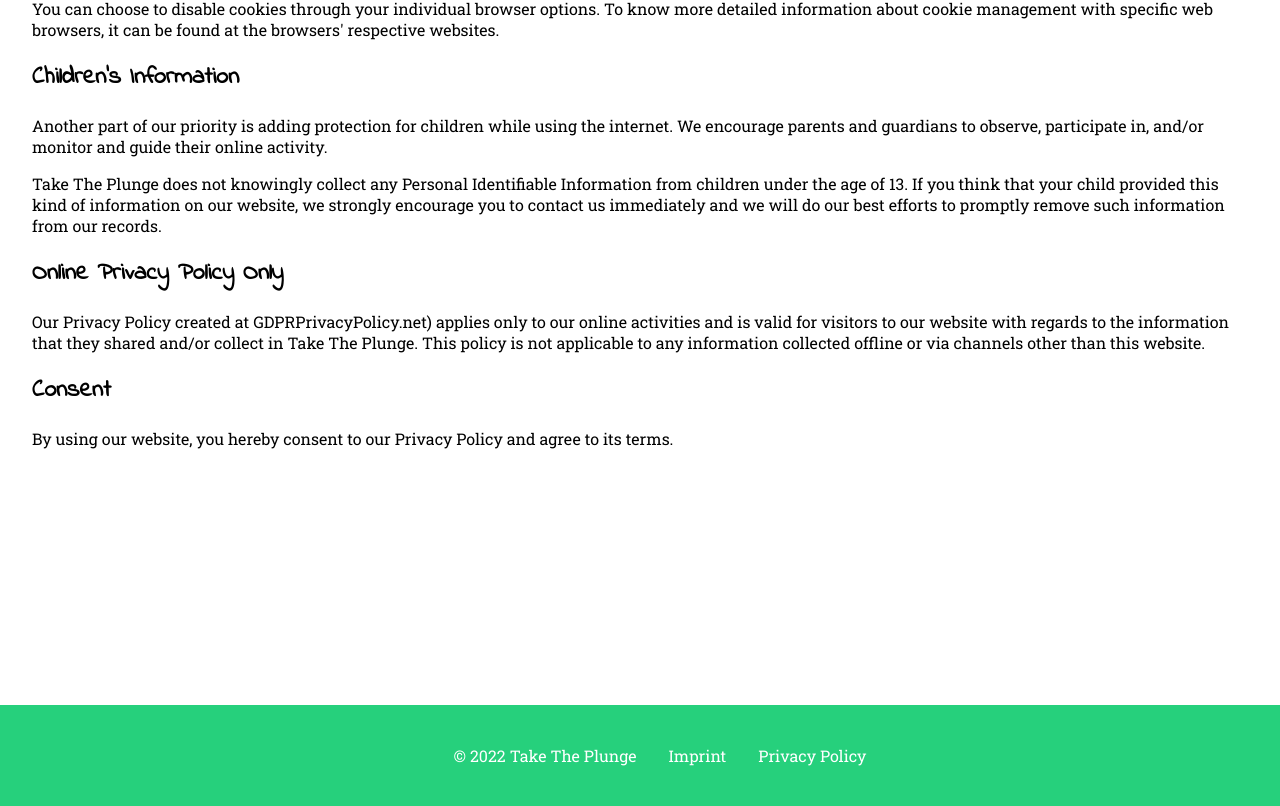
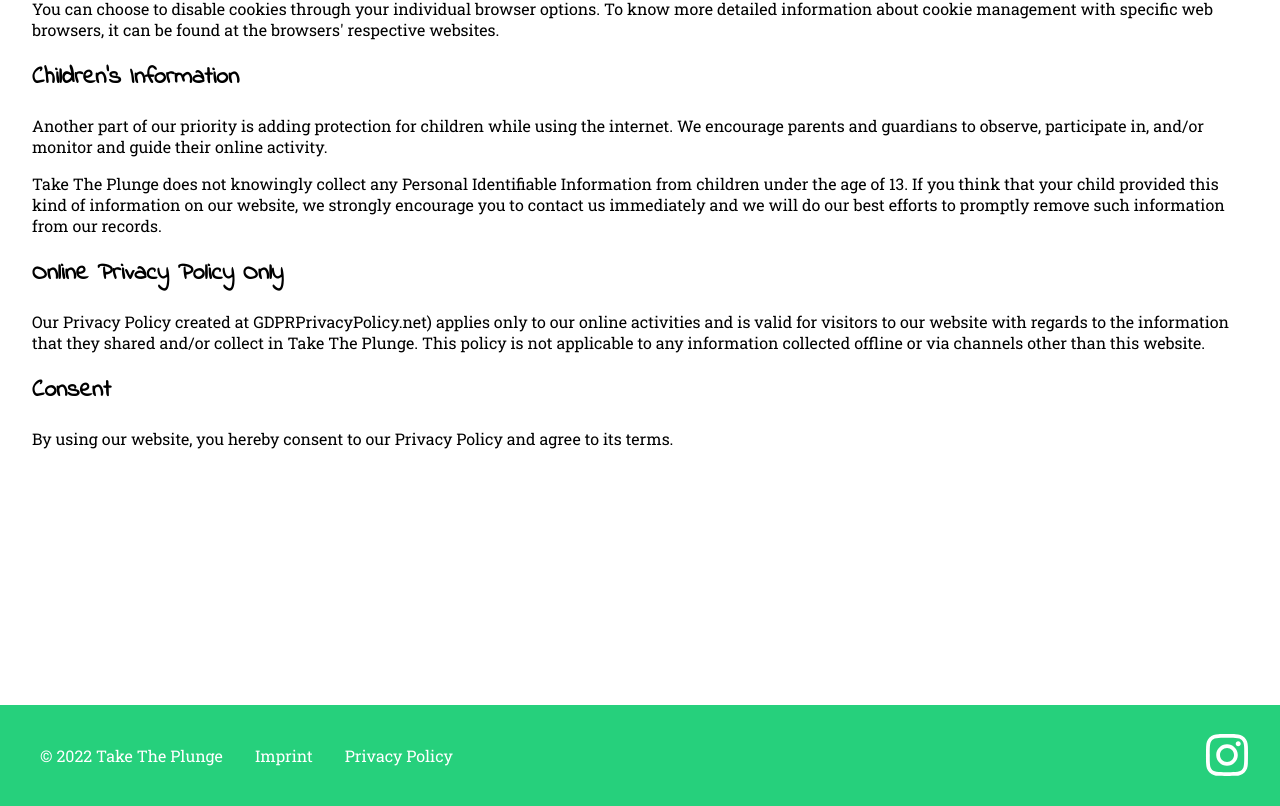
Before and after one commit to senorbebe/travel-blog, an Angular app: page /privacy-policy in a window 1280 px wide. Shown: the part 1404-2210 px from the top of the page. Built offline with nearby package versions, Linux system fonts and the light colour scheme.

Commit message:
Add Instagram to footer

```diff
--- a/src/app/footer/footer.component.css
+++ b/src/app/footer/footer.component.css
@@ -9,6 +9,9 @@ ul {
   padding: 1.5rem 0;
   margin-top: 5rem;
   position: static;
+  display: flex;
+  justify-content: space-between;
+  align-items: center;
 }
 
 .list {
@@ -21,3 +24,8 @@ a {
   text-decoration: none;
   color: white;
 }
+
+.social-media-icon {
+  color: white;
+  margin-right: 2rem;
+}
--- a/src/app/footer/footer.component.html
+++ b/src/app/footer/footer.component.html
@@ -6,4 +6,7 @@
     <li><a routerLink="/privacy-policy" routerLinkActive="active">Privacy Policy</a></li>
   </ul>
   </nav>
+  <a href="https://www.instagram.com/time.to.take.the.plunge/">
+  <fa-icon class="social-media-icon" size="3x" [icon]="faInstagram"></fa-icon>
+  </a>
 </footer>
--- a/src/app/footer/footer.component.ts
+++ b/src/app/footer/footer.component.ts
@@ -1,4 +1,5 @@
 import { Component, OnInit } from '@angular/core';
+import { faInstagram } from '@fortawesome/free-brands-svg-icons';
 
 @Component({
   selector: 'app-footer',
@@ -6,6 +7,8 @@ import { Component, OnInit } from '@angular/core';
   styleUrls: ['./footer.component.css']
 })
 export class FooterComponent implements OnInit {
+
+  faInstagram = faInstagram
 
   constructor() { }
 
```
